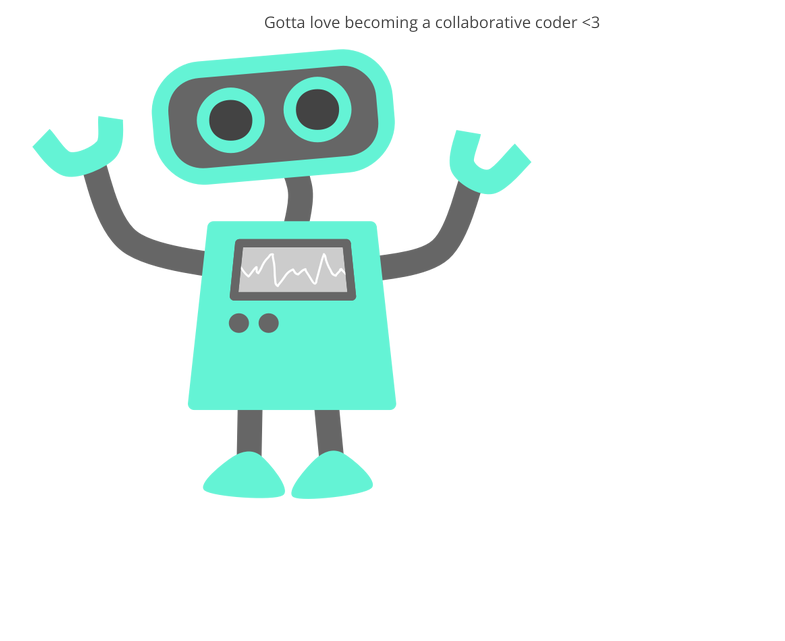
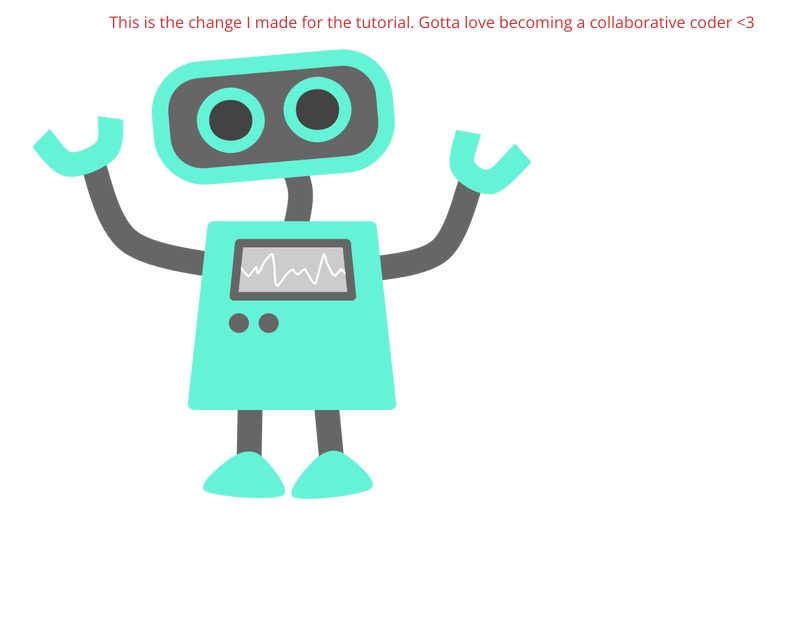
Before and after one commit to Virtai/literate-engine, a plain HTML site: page index.html in a window 1280 px wide. Shown: the part 159-800 px from the top of the page, without its empty margins (208-993 px from the left). Drawn offline with nearby package versions, Linux system fonts and the light colour scheme.

Commit message:
added to H1 and changed color of H1 and body

```diff
--- a/css/style.css
+++ b/css/style.css
@@ -5,7 +5,7 @@ section {
 section h1,
 section p {
 	text-align: center;
-	color: #454545;
+	color: #DC2D30;
 }
 section h1 {
 	font: 32px 'Open Sans';
--- a/index.html
+++ b/index.html
@@ -9,7 +9,7 @@
 <body>
 	<section>
 		<h1>Git, GitHub & the Command Line</h1>
-		<p>Gotta love becoming a collaborative coder <3</p>
+		<p>This is the change I made for the tutorial. Gotta love becoming a collaborative coder <3</p>
 		<img src="img/happy-blue-robot.png">
 	</section>
 </body>
```
